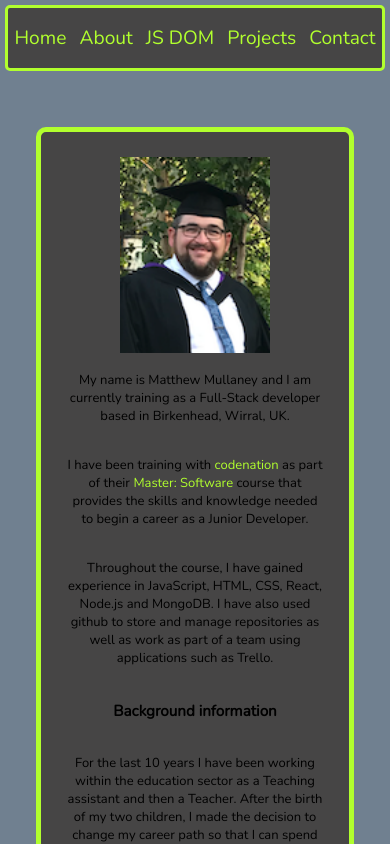
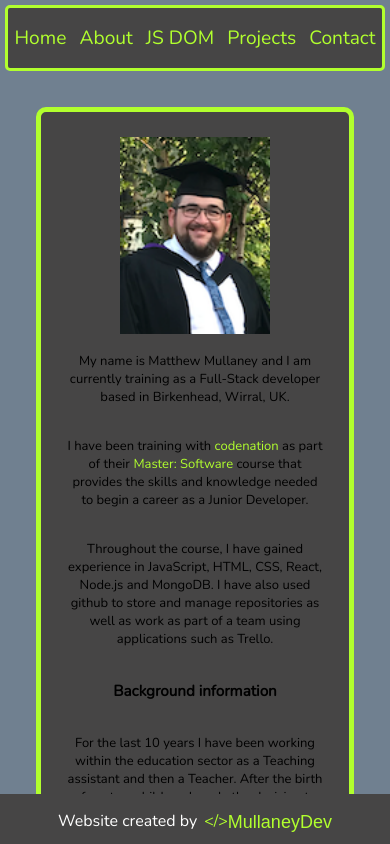
Before and after one commit to MullaneyDev/reactPortfolio, a React (Create React App) app: page /about in a window 390 px wide. Shown: the top 844 px of the page. Built offline with nearby package versions, Linux system fonts and the light colour scheme.

Commit message:
Addition of css for footer on mobile

```diff
--- a/src/App.css
+++ b/src/App.css
@@ -241,8 +241,8 @@ nav a:hover {
     padding: 25px;
     text-align: center;
     justify-items: center;
-    margin-top: 0px;
     font-size: small;
+    position: relative;
   }
   .projectBox {
     display: grid;
--- a/src/components/footer.css
+++ b/src/components/footer.css
@@ -54,7 +54,7 @@
 
 @media only screen and (max-width: 600px) {
   .brandsig {
-    display: none;
+    display: flex;
     bottom: 0%;
     left: 0%;
     width: 100%;
```
